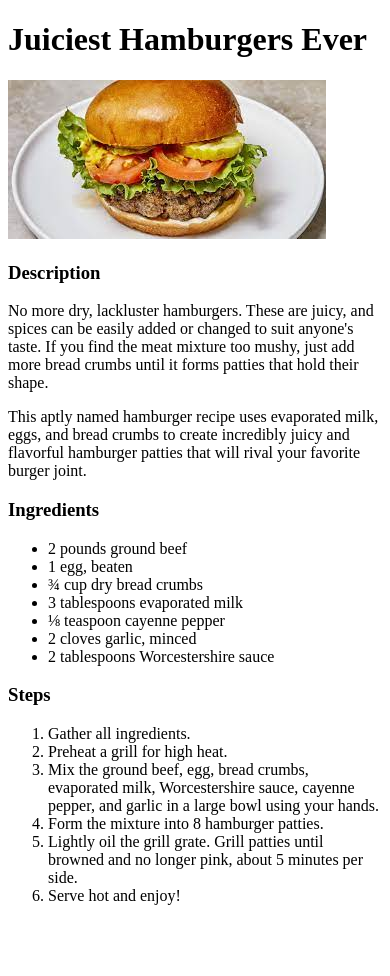
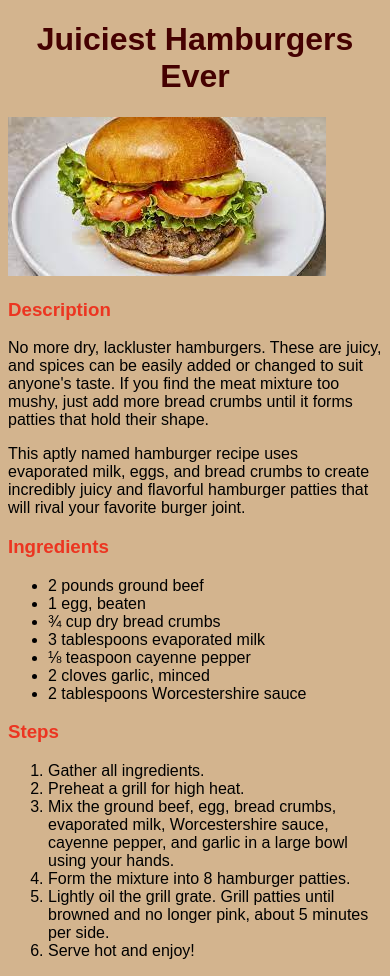
Before and after one commit to jihedqs/odin-recipes, a plain HTML site: page recipes/burger.html in a window 390 px wide. Before the commit the page ends 921 px from the top, so only its background shows below. Drawn offline with Linux system fonts and the light colour scheme.

Commit message:
add css styles

```diff
--- a/recipes/burger.html
+++ b/recipes/burger.html
@@ -3,11 +3,23 @@
   <head>
     <meta charset="UTF-8" />
     <meta name="viewport" content="width=device-width, initial-scale=1.0" />
+    <style>
+      h1 {
+        color: #450101;
+      }
+      body {
+        background-color: #d3b48e;
+      }
+      h3 {
+        color: #ec3521;
+      }
+    </style>
+    <link rel="stylesheet" href="style.css" />
     <title>Juiciest Hamburgers Ever</title>
   </head>
   <body>
     <h1>Juiciest Hamburgers Ever</h1>
-    <img src="../recipes/burger.jpeg" alt="" />
+    <img src="../recipes/imgs/burger.jpeg" alt="" />
     <h3>Description</h3>
     <p>
       No more dry, lackluster hamburgers. These are juicy, and spices can be
--- /dev/null
+++ b/recipes/style.css
@@ -0,0 +1,7 @@
+h1 {
+  text-align: center;
+}
+
+* {
+  font-family: sans-serif;
+}
```
Also changed, not shown: recipes/coleslaw.html (+16 -2 lines), recipes/pie.html (+13 -1 lines), recipes/imgs/burger.jpeg (added), recipes/imgs/coleslaw.jpeg (added), recipes/imgs/pie.jpeg (added).
